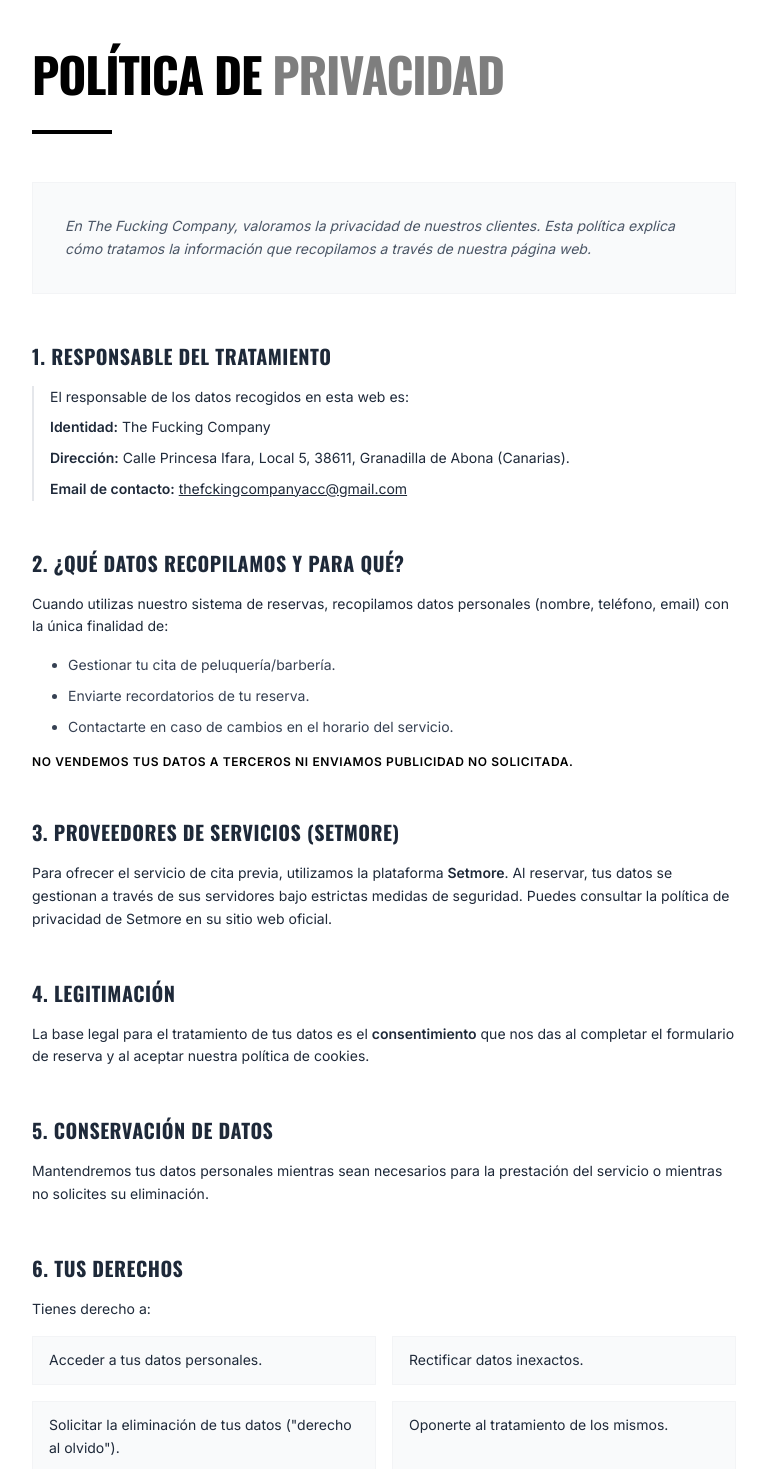
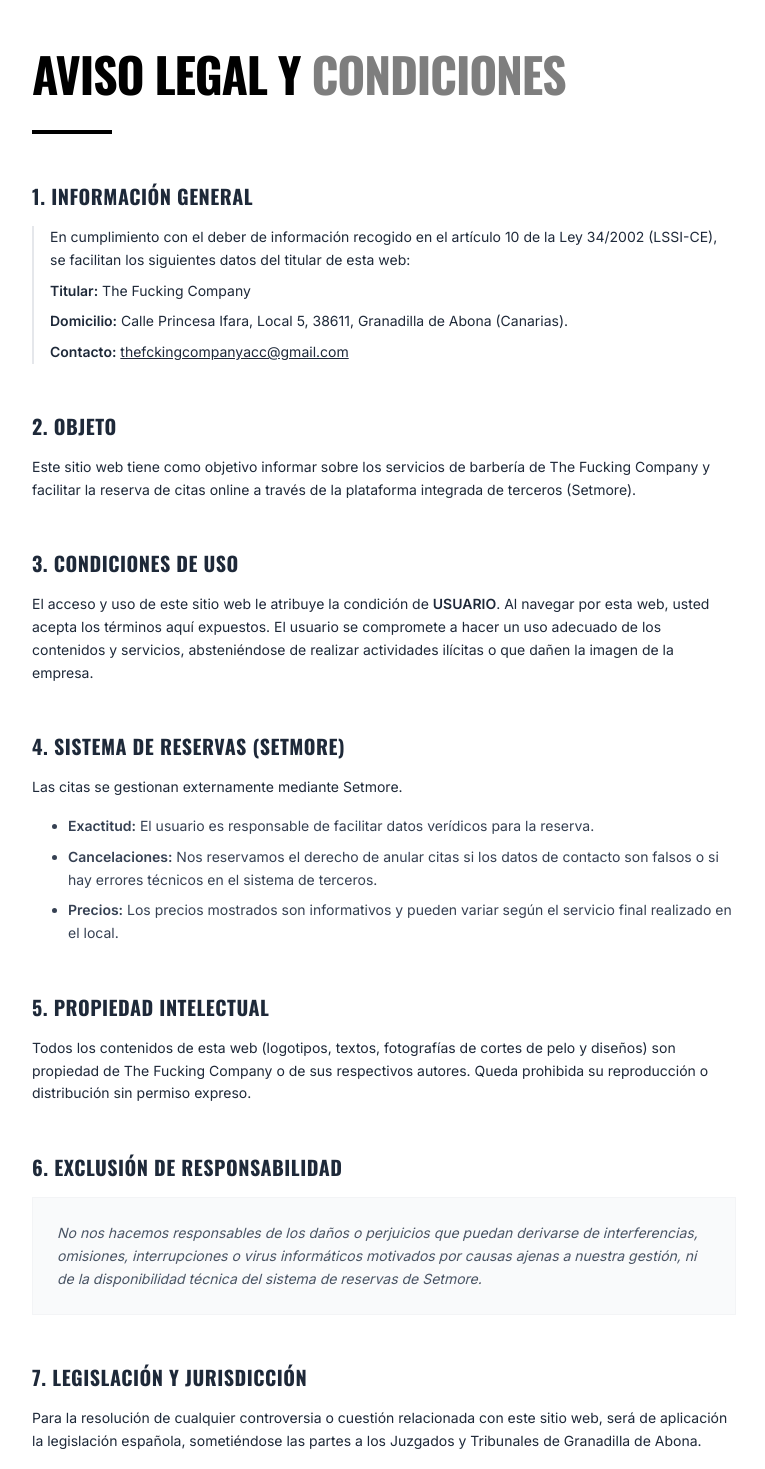
Before and after one commit to thefckingcompany/tfc-web, a React (Vite) app: page /legal in a window 1280 px wide. Shown: the part 241-1710 px from the top of the page, without its empty margins (256-1021 px from the left). Built offline with nearby package versions, Linux system fonts and the light colour scheme.

Commit message:
Create Legal/Terms page and add routing

```diff
--- a/src/App.tsx
+++ b/src/App.tsx
@@ -7,11 +7,12 @@ import Services from './pages/Services';
 import Booking from './pages/Booking';
 import Team from './pages/Team';
 import Contact from './pages/Contact';
-
 import Gallery from './pages/Gallery';
 import InstallPWA from './pages/InstallPWA';
 import WebFeedback from './pages/WebFeedback';
 import Privacy from './pages/Privacy';
+
+import Legal from './pages/Legal';
 
 function App() {
   return (
@@ -30,7 +31,7 @@ function App() {
           <Route path="/instalar-app" element={<InstallPWA />} />
           <Route path="/mejorar-web" element={<WebFeedback />} />
           <Route path="/privacidad" element={<Privacy />} />
-          <Route path="/legal" element={<Privacy />} />
+          <Route path="/legal" element={<Legal />} />
         </Routes>
       </MainLayout>
     </Router>
--- /dev/null
+++ b/src/pages/Legal.tsx
@@ -0,0 +1,102 @@
+import { ArrowLeft } from 'lucide-react';
+import { Link } from 'react-router-dom';
+import { useEffect } from 'react';
+
+const Legal = () => {
+    useEffect(() => {
+        window.scrollTo(0, 0);
+    }, []);
+
+    return (
+        <div className="bg-white text-black min-h-screen pt-32 pb-20 font-sans">
+            <div className="max-w-3xl mx-auto px-6 lg:px-8">
+                {/* Back Button */}
+                <Link
+                    to="/"
+                    className="inline-flex items-center text-xs font-bold uppercase tracking-widest mb-12 text-gray-500 hover:text-black transition-colors"
+                >
+                    <ArrowLeft className="mr-2" size={14} /> Volver al inicio
+                </Link>
+
+                {/* Header */}
+                <h1 className="text-4xl md:text-5xl font-oswald font-bold uppercase mb-8 leading-none tracking-tight">
+                    Aviso Legal y <span className="opacity-50">Condiciones</span>
+                </h1>
+
+                <div className="w-20 h-1 bg-black mb-12"></div>
+
+                {/* Content */}
+                <div className="space-y-12 text-sm leading-relaxed text-gray-800">
+
+                    <section>
+                        <h2 className="text-xl font-oswald font-bold uppercase mb-4 tracking-wide">1. Información General</h2>
+                        <div className="pl-4 border-l-2 border-gray-200">
+                            <p className="mb-2">En cumplimiento con el deber de información recogido en el artículo 10 de la Ley 34/2002 (LSSI-CE), se facilitan los siguientes datos del titular de esta web:</p>
+                            <ul className="list-none space-y-2 mt-2 font-medium">
+                                <li><strong>Titular:</strong> The Fucking Company</li>
+                                <li><strong>Domicilio:</strong> Calle Princesa Ifara, Local 5, 38611, Granadilla de Abona (Canarias).</li>
+                                <li><strong>Contacto:</strong> <a href="mailto:thefckingcompanyacc@gmail.com" className="underline hover:text-gray-500 transition-colors">thefckingcompanyacc@gmail.com</a></li>
+                            </ul>
+                        </div>
+                    </section>
+
+                    <section>
+                        <h2 className="text-xl font-oswald font-bold uppercase mb-4 tracking-wide">2. Objeto</h2>
+                        <p>
+                            Este sitio web tiene como objetivo informar sobre los servicios de barbería de The Fucking Company y facilitar la reserva de citas online a través de la plataforma integrada de terceros (Setmore).
+                        </p>
+                    </section>
+
+                    <section>
+                        <h2 className="text-xl font-oswald font-bold uppercase mb-4 tracking-wide">3. Condiciones de Uso</h2>
+                        <p>
+                            El acceso y uso de este sitio web le atribuye la condición de <strong>USUARIO</strong>. Al navegar por esta web, usted acepta los términos aquí expuestos. El usuario se compromete a hacer un uso adecuado de los contenidos y servicios, absteniéndose de realizar actividades ilícitas o que dañen la imagen de la empresa.
+                        </p>
+                    </section>
+
+                    <section>
+                        <h2 className="text-xl font-oswald font-bold uppercase mb-4 tracking-wide">4. Sistema de Reservas (Setmore)</h2>
+                        <p className="mb-4">Las citas se gestionan externamente mediante Setmore.</p>
+                        <ul className="list-disc pl-5 space-y-2 text-gray-700 ml-4">
+                            <li><strong>Exactitud:</strong> El usuario es responsable de facilitar datos verídicos para la reserva.</li>
+                            <li><strong>Cancelaciones:</strong> Nos reservamos el derecho de anular citas si los datos de contacto son falsos o si hay errores técnicos en el sistema de terceros.</li>
+                            <li><strong>Precios:</strong> Los precios mostrados son informativos y pueden variar según el servicio final realizado en el local.</li>
+                        </ul>
+                    </section>
+
+                    <section>
+                        <h2 className="text-xl font-oswald font-bold uppercase mb-4 tracking-wide">5. Propiedad Intelectual</h2>
+                        <p>
+                            Todos los contenidos de esta web (logotipos, textos, fotografías de cortes de pelo y diseños) son propiedad de The Fucking Company o de sus respectivos autores. Queda prohibida su reproducción o distribución sin permiso expreso.
+                        </p>
+                    </section>
+
+                    <section>
+                        <h2 className="text-xl font-oswald font-bold uppercase mb-4 tracking-wide">6. Exclusión de Responsabilidad</h2>
+                        <div className="bg-gray-50 p-6 border border-gray-100">
+                            <p className="italic text-gray-600">
+                                No nos hacemos responsables de los daños o perjuicios que puedan derivarse de interferencias, omisiones, interrupciones o virus informáticos motivados por causas ajenas a nuestra gestión, ni de la disponibilidad técnica del sistema de reservas de Setmore.
+                            </p>
+                        </div>
+                    </section>
+
+                    <section>
+                        <h2 className="text-xl font-oswald font-bold uppercase mb-4 tracking-wide">7. Legislación y Jurisdicción</h2>
+                        <p>
+                            Para la resolución de cualquier controversia o cuestión relacionada con este sitio web, será de aplicación la legislación española, sometiéndose las partes a los Juzgados y Tribunales de Granadilla de Abona.
+                        </p>
+                    </section>
+
+                    <div className="pt-12 border-t border-gray-200 text-center">
+                        <Link to="/" className="inline-block px-8 py-3 bg-black text-white font-oswald font-bold uppercase tracking-widest text-xs hover:bg-gray-800 transition-colors">
+                            Volver al Inicio
+                        </Link>
+                    </div>
+
+                </div>
+            </div>
+        </div>
+    );
+};
+
+export default Legal;
```
